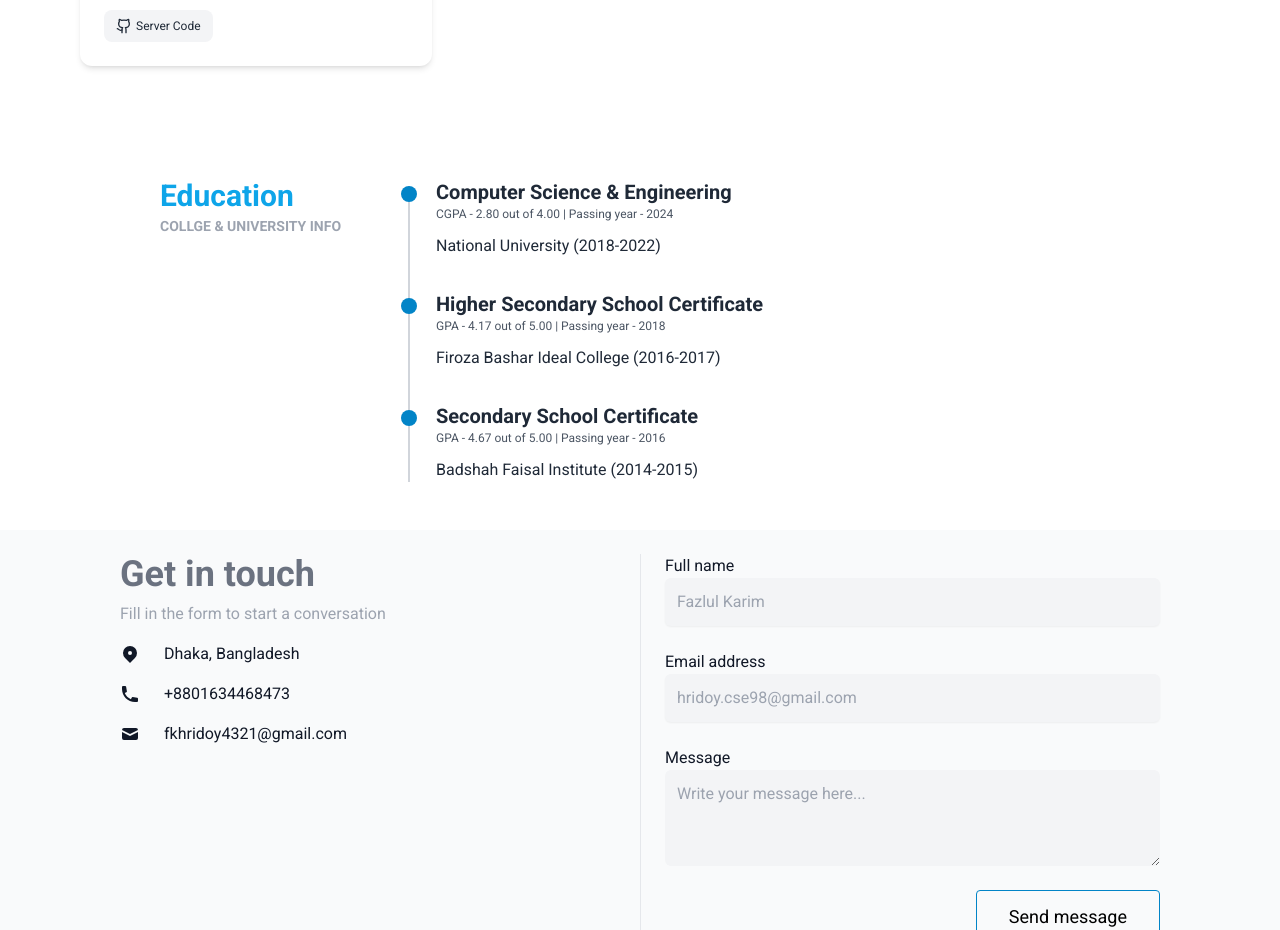
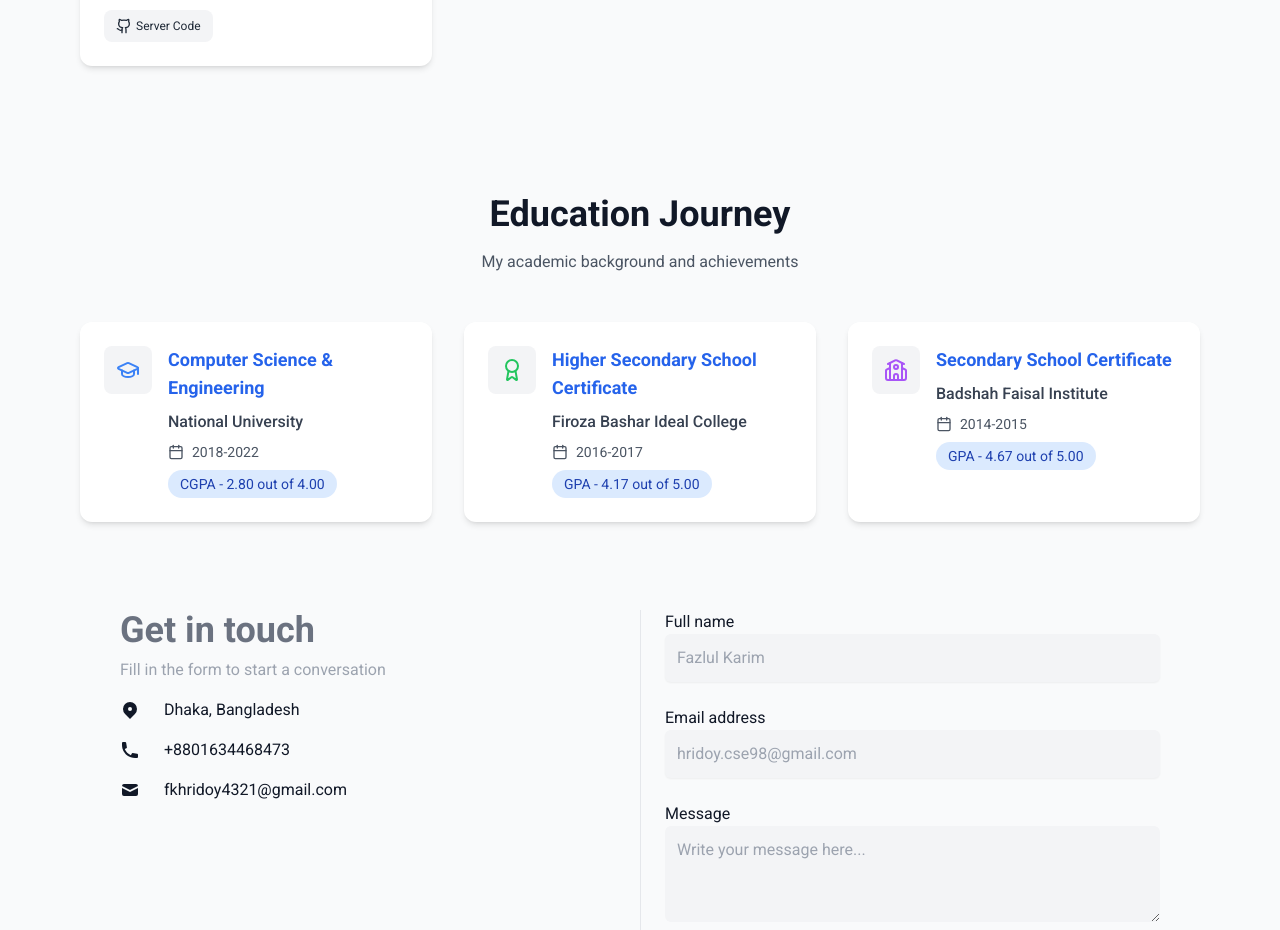
Before and after one commit to fazlulkarimhridoy/portfolio-fazlulkarimhridoy, a React (Vite) app: page / in a window 1280 px wide. Shown: the part 3823-4753 px from the top of the page. Built offline with nearby package versions, Linux system fonts and the light colour scheme.

Commit message:
redesigned education section

```diff
--- a/src/components/Education.jsx
+++ b/src/components/Education.jsx
@@ -1,37 +1,78 @@
+import { GraduationCap, Calendar, Award, School } from "lucide-react";
+
 const Education = () => {
+    const educationData = [
+        {
+            degree: "Computer Science & Engineering",
+            institution: "National University",
+            period: "2018-2022",
+            grade: "CGPA - 2.80 out of 4.00",
+            year: "2024",
+            icon: <GraduationCap className="w-6 h-6 text-blue-500" />,
+        },
+        {
+            degree: "Higher Secondary School Certificate",
+            institution: "Firoza Bashar Ideal College",
+            period: "2016-2017",
+            grade: "GPA - 4.17 out of 5.00",
+            year: "2018",
+            icon: <Award className="w-6 h-6 text-green-500" />,
+        },
+        {
+            degree: "Secondary School Certificate",
+            institution: "Badshah Faisal Institute",
+            period: "2014-2015",
+            grade: "GPA - 4.67 out of 5.00",
+            year: "2016",
+            icon: <School className="w-6 h-6 text-purple-500" />,
+        },
+    ];
+
     return (
-        <section id="educations">
-            <div className="container max-w-5xl px-4 py-12 mx-auto">
-                <div className="grid gap-4 mx-4 sm:grid-cols-12">
-                    <div className="col-span-12 sm:col-span-3">
-                        <h3 className="text-3xl font-semibold text-sky-500">Education</h3>
-                        <span className="text-sm font-bold uppercase text-gray-400">Collge & University Info</span>
-                    </div>
-                    <div className="relative col-span-12 px-4 space-y-6 sm:col-span-9">
-                        <div className="col-span-12 space-y-12 relative px-4 sm:col-span-8 sm:space-y-8 sm:before:absolute sm:before:top-2 sm:before:bottom-0 sm:before:w-0.5 sm:before:-left-3 before:bg-gray-300">
-                            <div className="flex flex-col sm:relative sm:before:absolute sm:before:top-2 sm:before:w-4 sm:before:h-4 sm:before:rounded-full sm:before:left-[-35px] sm:before:z-[1] before:bg-sky-600">
-                                <h3 className="text-xl font-semibold">Computer Science & Engineering </h3>
-                                <time className="text-xs text-gray-600">
-                                    CGPA - 2.80 out of 4.00 | Passing year - 2024
-                                </time>
-                                <p className="mt-3">National University (2018-2022)</p>
-                            </div>
-                            <div className="flex flex-col sm:relative sm:before:absolute sm:before:top-2 sm:before:w-4 sm:before:h-4 sm:before:rounded-full sm:before:left-[-35px] sm:before:z-[1] before:bg-sky-600">
-                                <h3 className="text-xl font-semibold tracki">Higher Secondary School Certificate</h3>
-                                <time className="text-xs text-gray-600">
-                                    GPA - 4.17 out of 5.00 | Passing year - 2018
-                                </time>
-                                <p className="mt-3">Firoza Bashar Ideal College (2016-2017)</p>
-                            </div>
-                            <div className="flex flex-col sm:relative sm:before:absolute sm:before:top-2 sm:before:w-4 sm:before:h-4 sm:before:rounded-full sm:before:left-[-35px] sm:before:z-[1] before:bg-sky-600">
-                                <h3 className="text-xl font-semibold">Secondary School Certificate</h3>
-                                <time className="text-xs text-gray-600">
-                                    GPA - 4.67 out of 5.00 | Passing year - 2016
-                                </time>
-                                <p className="mt-3">Badshah Faisal Institute (2014-2015)</p>
+        <section className="py-16 px-4 md:px-10 lg:px-20 bg-gray-50 dark:bg-[#121212]">
+            <div className="max-w-7xl mx-auto">
+                <div className="text-center mb-12">
+                    <h2
+                        data-aos="fade-up"
+                        className="text-3xl md:text-4xl font-bold text-gray-900 dark:text-white mb-4"
+                    >
+                        Education Journey
+                    </h2>
+                    <p data-aos="fade-up" data-aos-delay="100" className="text-gray-600 dark:text-gray-400">
+                        My academic background and achievements
+                    </p>
+                </div>
+
+                <div className="grid sm:grid-cols-2 xl:grid-cols-3 gap-8">
+                    {educationData.map((edu, index) => (
+                        <div
+                            key={index}
+                            data-aos="fade-up"
+                            data-aos-delay={index * 100}
+                            className="bg-white dark:bg-[#1e1e1e] rounded-xl p-6 shadow-md hover:shadow-lg transition-all duration-300 hover:translate-y-[-5px]"
+                        >
+                            <div className="flex items-start gap-4">
+                                <div className="p-3 bg-gray-100 dark:bg-gray-800 rounded-lg">{edu.icon}</div>
+                                <div>
+                                    <h3 className="font-semibold text-lg text-blue-600 dark:text-blue-400 mb-2">
+                                        {edu.degree}
+                                    </h3>
+                                    <div className="space-y-2">
+                                        <p className="text-gray-700 dark:text-gray-300 font-medium">
+                                            {edu.institution}
+                                        </p>
+                                        <div className="flex items-center gap-2 text-sm text-gray-600 dark:text-gray-400">
+                                            <Calendar className="w-4 h-4" />
+                                            <span>{edu.period}</span>
+                                        </div>
+                                        <div className="inline-block px-3 py-1 bg-blue-100 dark:bg-blue-900 text-blue-800 dark:text-blue-200 text-sm rounded-full">
+                                            {edu.grade}
+                                        </div>
+                                    </div>
+                                </div>
                             </div>
                         </div>
-                    </div>
+                    ))}
                 </div>
             </div>
         </section>
--- a/src/components/Projects.jsx
+++ b/src/components/Projects.jsx
@@ -24,7 +24,7 @@ const Projects = () => {
     return (
         <section
             id="projects"
-            className="py-16 px-4 md:px-10 lg:px-20 bg-white dark:bg-[#121212] text-gray-900 dark:text-white"
+            className="py-16 px-4 md:px-10 lg:px-20 bg-gray-50 dark:bg-[#121212] text-gray-900 dark:text-white"
         >
             <div className="max-w-7xl mx-auto">
                 <h2 data-aos="fade-up" className="text-3xl md:text-4xl font-bold mb-4 text-center">
```
